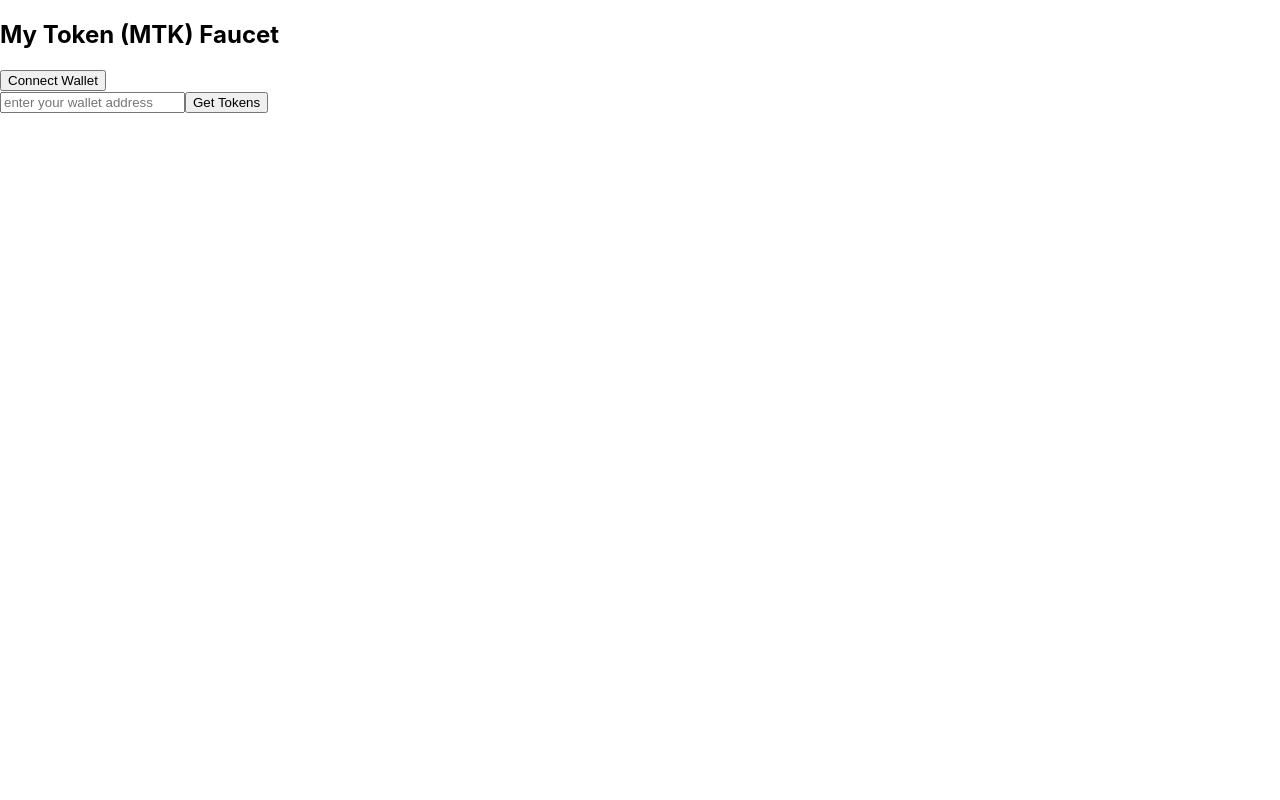
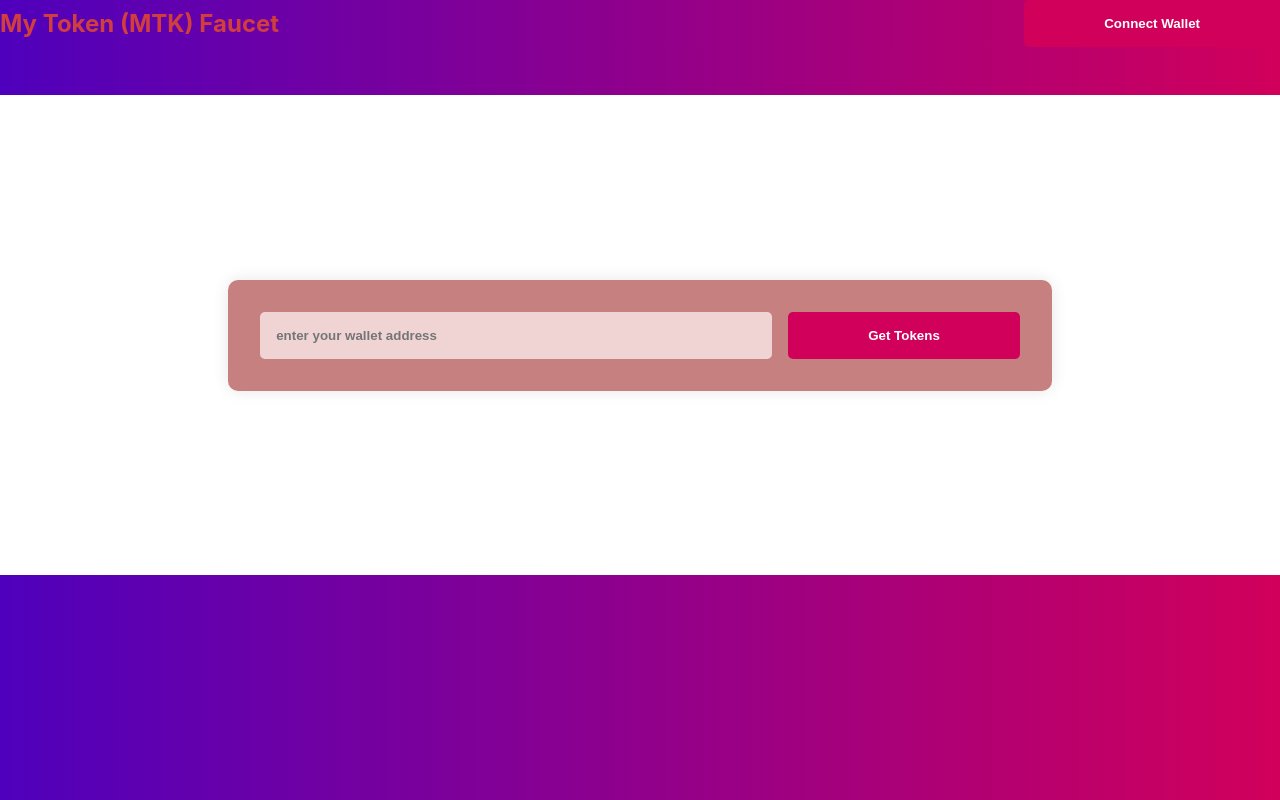
Before and after one commit to StRider733/faucet-ui, a React (Create React App) app: page / in a window 1280 px wide. Built offline with nearby package versions, Linux system fonts and the light colour scheme.

Commit message:
css added

```diff
--- a/src/App.css
+++ b/src/App.css
@@ -1,3 +1,98 @@
-.App {
+/* Background styles */
+body {
+  background: linear-gradient(to right, #4F00BC, #D1005B);
+}
+
+.container {
+    background: linear-gradient(to right, #4F00BC, #D1005B);
+    display: flex;
+    justify-content: space-between;
+    align-items: center;
+}
+/* Navbar styles */
+.navbar {
+
+  box-shadow: 0 0 0em rgba(0, 0, 0, 0.1);
+}
+
+.navbar-brand h1 {
+  color: rgb(209, 62, 62);
+  font-size: 1.5rem;
+  font-weight: bold;
+  margin: 0;
+}
+
+.navbar-item {
+  color: #4F00BC;
+  font-weight: bold;
+}
+
+.connect-wallet {
+  position: relative;
+  border: 2px solid #4F00BC;
+  color: #4F00BC;
+  font-weight: bold;
+}
+
+.connect-wallet:hover {
+  background-color: #4F00BC;
+  color: white;
+}
+/* Move Connect Wallet to the right */
+.navbar-menu {
+  display: flex;
+  justify-content: flex-end;
+  align-items: center;
+  flex-grow: 1;
+}
+
+.connect-wallet {
+  margin-left: auto;
+}
+
+/* Hero section styles */
+.hero {
+  background-color: white;
+  margin-top: 3rem;
+}
+
+.faucet-hero-body {
+  display: flex;
+  justify-content: center;
+  align-items: center;
+  height: 60vh;
+}
+
+.box {
+  background-color: #c78080;
+  border-radius: 10px;
+  box-shadow: 0 0 1em rgba(19, 15, 15, 0.1);
+  padding: 2rem;
   text-align: center;
 }
+
+.input {
+  background-color: #f0d4d4;
+  border-radius: 5px;
+  border: 1rem;
+  color: #4F00BC;
+  font-weight: bold;
+  margin-right: 1rem;
+  padding: 1rem;
+  width: 30rem;
+}
+
+.button {
+  background-color: #D1005B;
+  border: 1rem;
+  border-radius: 5px;
+  color: white;
+  font-weight: bold;
+  padding: 1rem 5rem;
+  transition: background-color 0.2s ease, color 0.2s ease;
+}
+
+.button:hover {
+  background-color: #4F00BC;
+  cursor: pointer;
+}
--- a/src/App.js
+++ b/src/App.js
@@ -1,6 +1,6 @@
-import logo from './logo.svg';
+
 import './App.css';
-import {Contract, ethers} from "ethers";
+import {contract, ethers} from "ethers";
 import {useState, useEffect} from "react";
 import FaucetAbi from "./abis/Faucet.json"
 import Swal from "sweetalert2";
```
Lines whose indentation alone changed are shown as unchanged.
